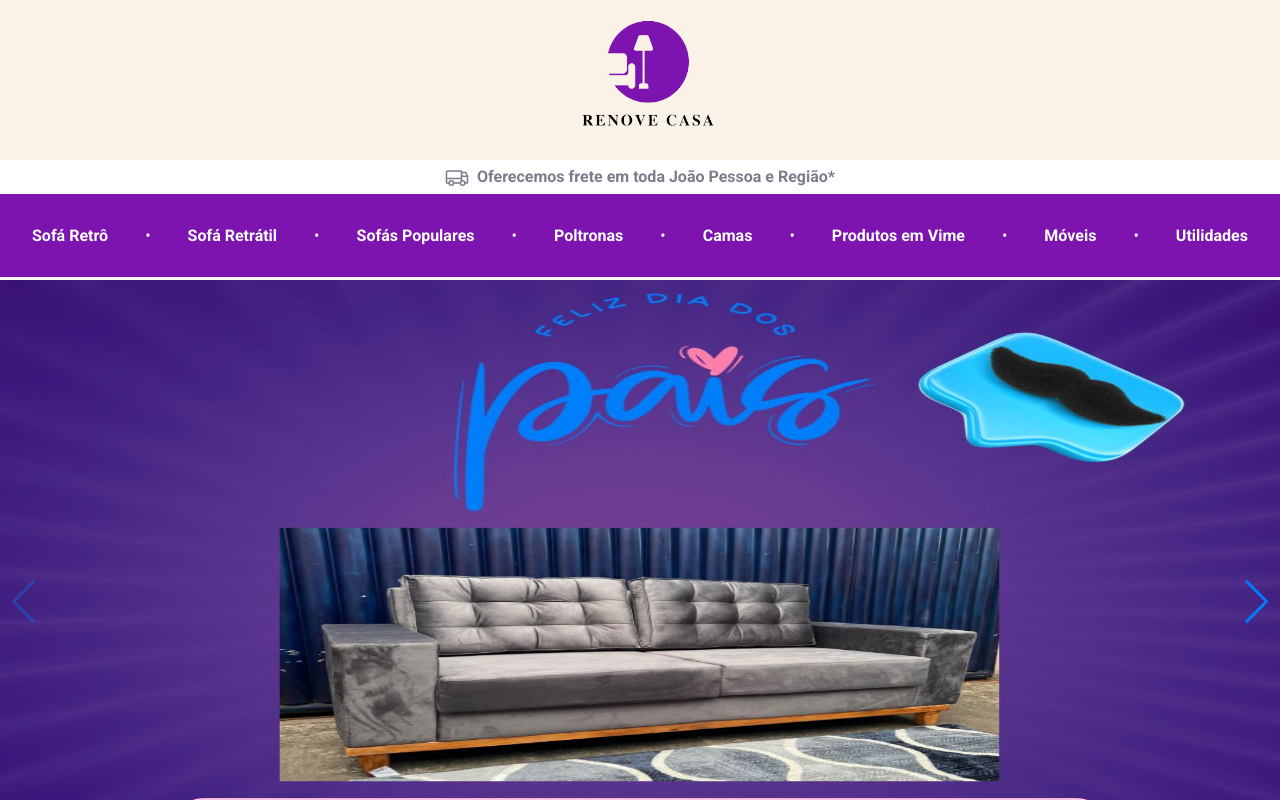
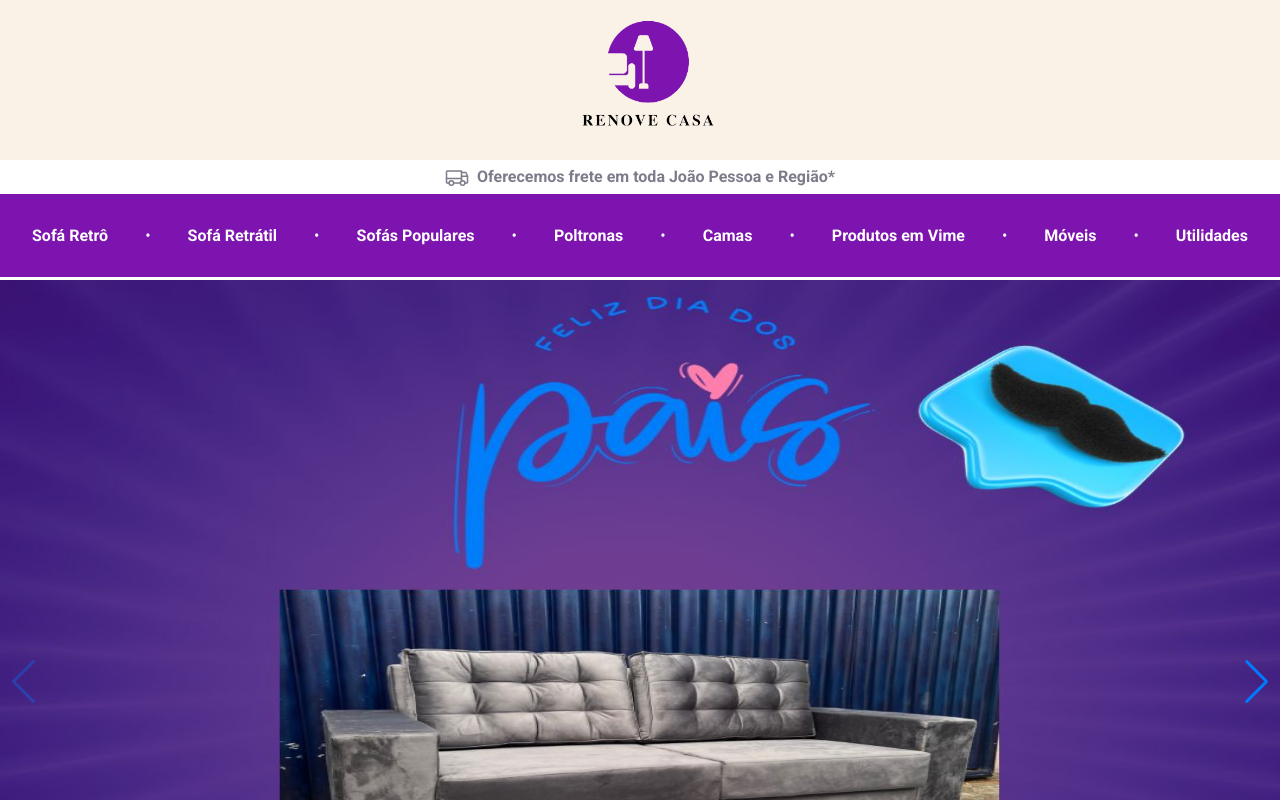
Before and after one commit to felipenobrg/renovecasajp, a React (Vite) app: page / in a window 1280 px wide. Shown: the top 800 px of the page. Built offline with nearby package versions, Linux system fonts and the light colour scheme; the HTML template or start-up script is replaced by a standard one.

Commit message:
fixing image

```diff
--- a/src/pages/Home/Components/Carousel/styles.ts
+++ b/src/pages/Home/Components/Carousel/styles.ts
@@ -6,10 +6,12 @@ export const CarouselContainer = styled.div`
   z-index: 0;
   img {
     width: 100%;
-    height: 40rem;
+    height: 50rem;
   }
 
   @media (max-width: 768px) {
-    height: 20rem;
+    img {
+      height: 34rem;
+    }
   }
 `;
```
